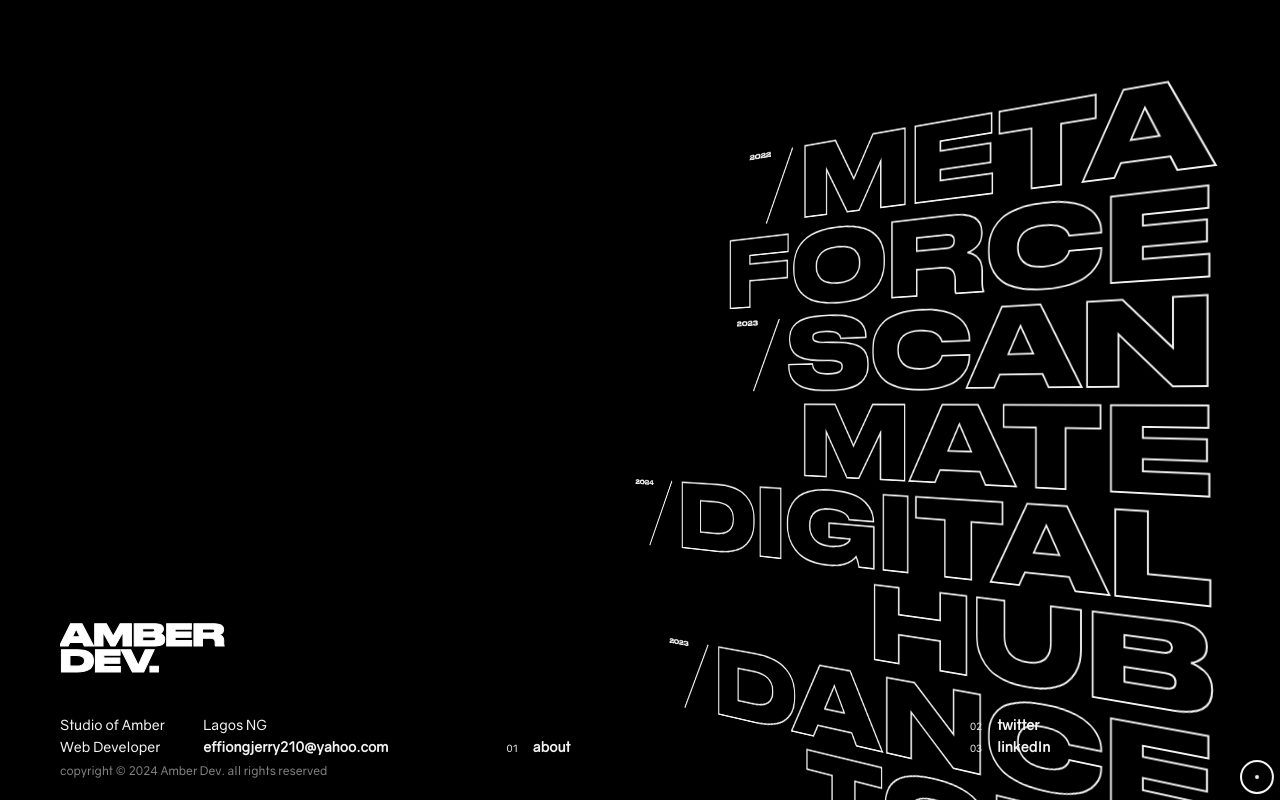
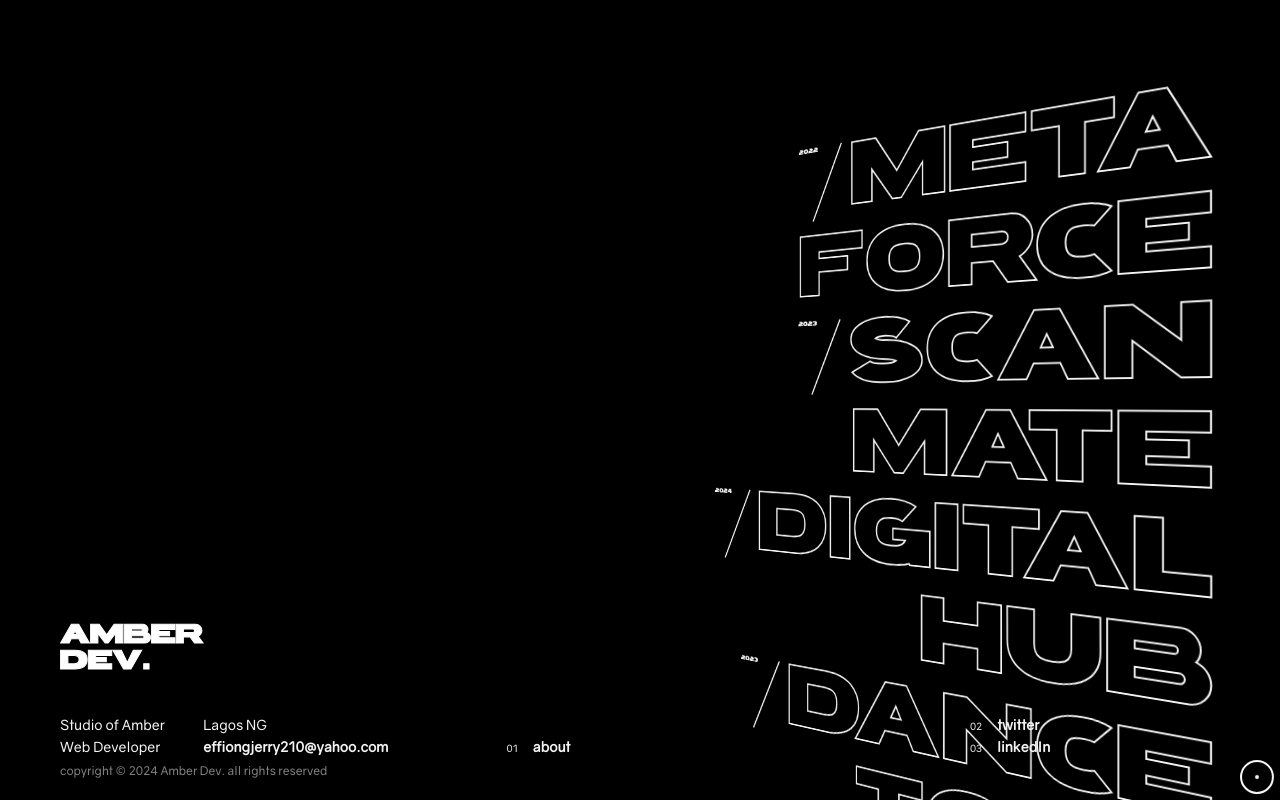
Before and after one commit to Jerry21082-alt/Amber, a Next.js app: page / in a window 1280 px wide. Built offline with nearby package versions, Linux system fonts and the light colour scheme.

Commit message:
another commit

```diff
--- a/app/global.scss
+++ b/app/global.scss
@@ -3,7 +3,7 @@
 
 @font-face {
   font-family: finalFantacy;
-  src: url("../public/druk.ttf");
+  src: url("../public/RONORGERIONDEMO-Regular.otf");
   font-style: normal;
 }
 
```
Also changed, not shown: public/RONORGERIONDEMO-Regular.otf (added).
